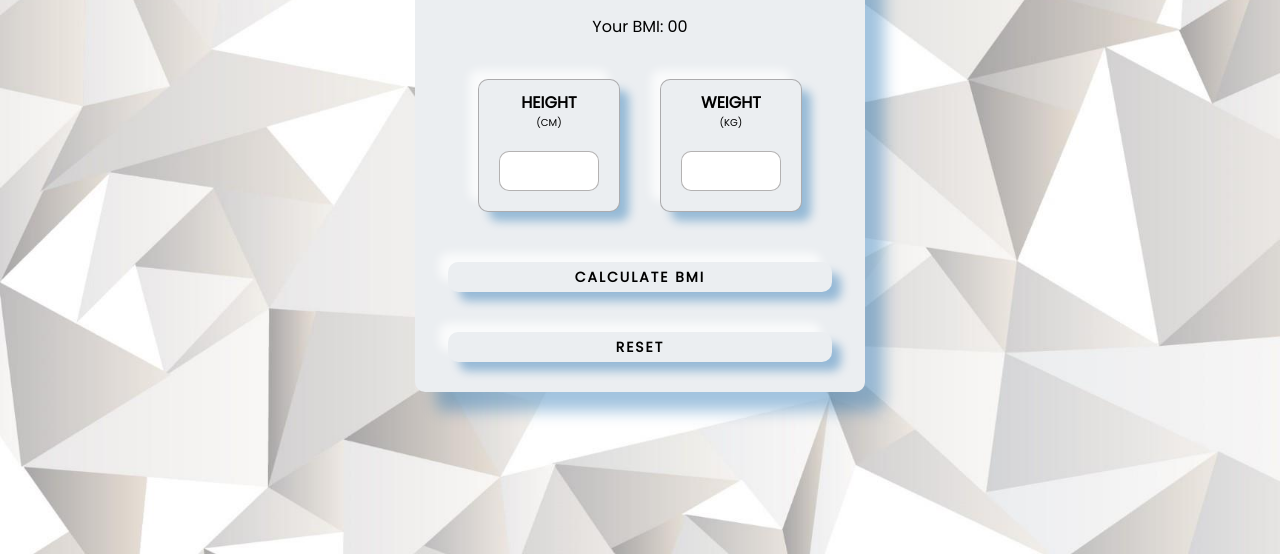
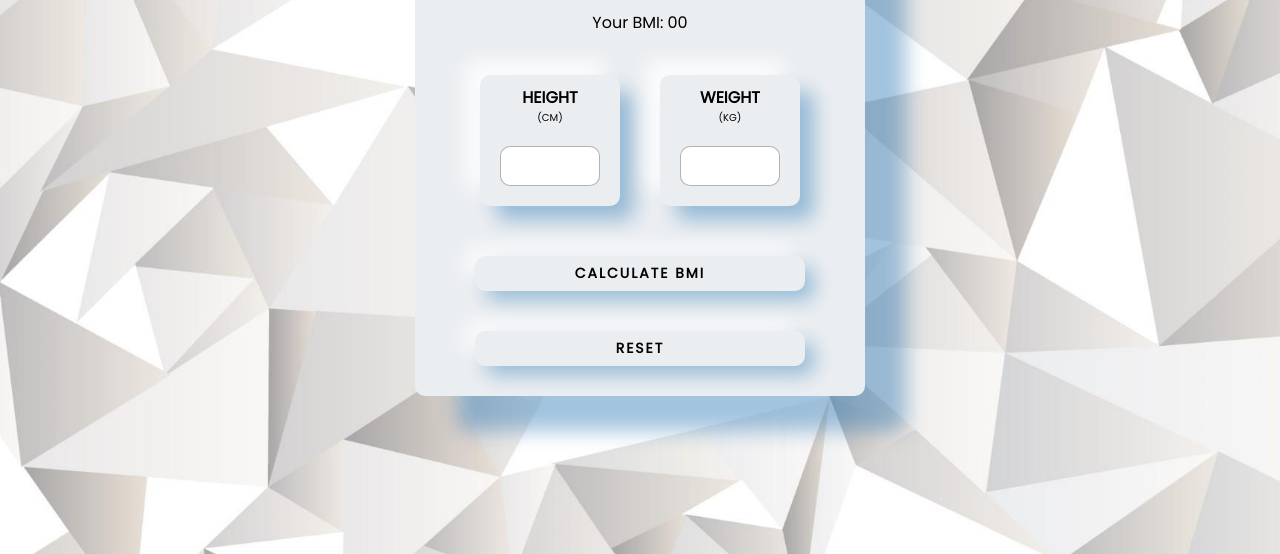
Before and after one commit to suraj-sutar/profile-suraj, a plain HTML site: page Assignment/BMI_Calculator/index.html in a window 1280 px wide. Shown: the part 246-800 px from the top of the page. Drawn offline with Linux system fonts and the light colour scheme.

Commit message:
update style css
update style css

```diff
--- a/Assignment/BMI_Calculator/style.css
+++ b/Assignment/BMI_Calculator/style.css
@@ -29,7 +29,7 @@ body {
   justify-content: center;
   margin: 20px;
   border-radius: 10px;
-  box-shadow: 20px 20px 15px -1px rgba(10, 99, 169, 0.377);
+  box-shadow: 42px 36px 20px -1px rgba(10, 99, 169, 0.377);
 }
 
 .container h1 {
@@ -59,18 +59,20 @@ body {
 .values .heights {
   border: 0.2px solid rgba(138, 134, 134, 0.637);
   margin: 10px 20px;
+  border: none;
   border-radius: 10px;
-  box-shadow: 10px 10px 10px -1px rgba(10, 100, 169, 0.377),
-    -10px -10px 10px -1px rgba(255, 255, 255, 0.75);
+  box-shadow: 15px 15px 20px -1px rgba(10, 100, 169, 0.377),
+    -15px -15px 20px -1px rgba(255, 255, 255, 0.849);
   background-color: #ebeef1;
 }
 
 .values .weight {
   border: 0.2px solid rgba(138, 134, 134, 0.637);
   margin: 10px 20px;
+  border: none;
   border-radius: 10px;
-  box-shadow: 10px 10px 10px -1px rgba(10, 100, 169, 0.377),
-    -10px -10px 10px -1px rgba(255, 255, 255, 0.75);
+  box-shadow: 15px 15px 20px -1px rgba(10, 100, 169, 0.377),
+    -15px -15px 20px -1px rgba(255, 255, 255, 0.849);
   background-color: #ebeef1;
 }
 
@@ -130,16 +132,16 @@ body {
 
 .calBtn button {
   width: 100%;
-  height: 30px;
-  margin: 10px 20px;
+  height: 35px;
+  margin: 10px 45px;
   text-transform: uppercase;
   font-size: 14px;
   font-weight: 600;
   letter-spacing: 2px;
   border: none;
   outline: none;
-  box-shadow: 10px 10px 10px -1px rgba(10, 99, 169, 0.377),
-    -10px -10px 10px -1px rgba(255, 255, 255, 0.75);
+  box-shadow: 10px 10px 20px -1px rgba(10, 100, 169, 0.377),
+    -10px -10px 20px -1px rgba(255, 255, 255, 0.849);
   background-color: #ebeef1;
   border-radius: 10px;
 }
@@ -152,8 +154,8 @@ body {
 
 .resetBtn button {
   width: 100%;
-  height: 30px;
-  margin: 30px 20px;
+  height: 35px;
+  margin: 30px 45px;
   text-transform: uppercase;
   font-size: 14px;
   font-weight: 600;
@@ -161,7 +163,7 @@ body {
   border: none;
   outline: none;
   background-color: #ebeef1;
-  box-shadow: 10px 10px 10px -1px rgba(10, 99, 169, 0.377),
-    -10px -10px 10px -1px rgba(255, 255, 255, 0.75);
+  box-shadow: 10px 10px 20px -1px rgba(10, 100, 169, 0.377),
+    -10px -10px 20px -1px rgba(255, 255, 255, 0.849);
   border-radius: 10px;
 }
```
